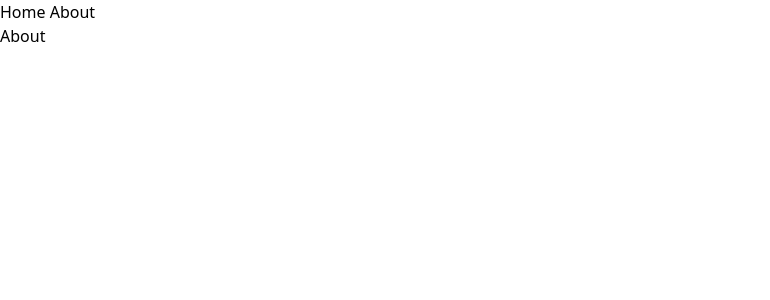
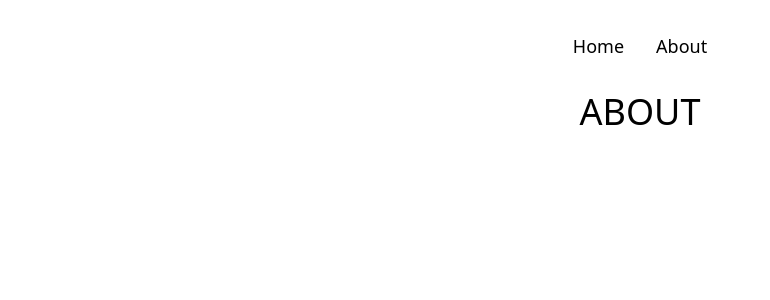
Before and after one commit to AbbasKagdi/sveltekit-pokedex, a SvelteKit app: page /about in a window 1280 px wide. Shown: the top 300 px of the page, without its empty margins (0-770 px from the left). Built offline with nearby package versions, Linux system fonts and the light colour scheme.

Commit message:
stable pokemon api fetch

```diff
--- a/src/components/nav.svelte
+++ b/src/components/nav.svelte
@@ -1,4 +1,4 @@
-<nav>
-    <a href="/">Home</a>
-    <a href="/about">About</a>
+<nav class="flex justify-center w-full">
+    <a class="mx-4 text-lg" href="/">Home</a>
+    <a class="mx-4 text-lg" href="/about">About</a>
 </nav>
--- /dev/null
+++ b/src/components/singleCard.svelte
@@ -0,0 +1,7 @@
+<script>
+    export let pokeman
+</script>
+<a class="p-6 bg-gray-100 text-gray-800 text-center rounded-md shadow-sm hover:shadow-md flex flex-col items-center" href={'/pokeman/${pokeman.id}'}>
+    <img class="h-40 w-40" src={pokeman.image} alt={pokeman.name}>
+    <h2 class="uppercase text-2xl">{pokeman.id}. {pokeman.name}</h2>
+</a>
--- a/src/routes/+layout.svelte
+++ b/src/routes/+layout.svelte
@@ -3,5 +3,7 @@
     import "../app.css";
 </script>
 
-<Nav />
-<slot />
+<div class="p-8 max-w-6xl mx-auto">
+    <Nav />
+    <slot />
+</div>
--- a/src/routes/+page.svelte
+++ b/src/routes/+page.svelte
@@ -1,15 +1,35 @@
 <script>
     import {pokemon} from "../stores/pokestore"
-    console.log($pokemon)
+    import SingleCard from "../components/singleCard.svelte";
+
+    let searchTerm = ""
+    let filteredPokemon = []
+
+    // react to the search term typed in the searchbar
+    $:{
+        console.log(searchTerm)
+        if(searchTerm){
+            // search the pokemon
+            // filteredPokemon = pokemon.filter(pokeman => pokemon.name.includes(searchTerm))
+        }
+        else{
+            // filteredPokemon = [... $pokemon]
+        }
+    }
 </script>
 
 <svelte:head>
     <title>Pokedex</title>
 </svelte:head>
 
+<h1 class="text-4xl text-center my-8 uppercase">Welcome to SvelteKit</h1>
 
-<h1>Welcome to SvelteKit</h1>
+<input bind:value={searchTerm} class="w-full rounded-md text-lg p-4 border-2 border-gray-200" type="text" placeholder="Search Pokemon" />
 
-{#each $pokemon as poke}
-    <p>{poke.name}</p>
-{/each}
+<!-- passing filtered prop to single pokemon card -->
+<div class="py-4 grid gap-4 md:grid-cols-2 grid-cols-1">
+    <!-- {#each $filteredPokemon as poke} -->
+    {#each $pokemon as poke}
+        <SingleCard pokeman={poke} />
+    {/each}
+</div>
--- a/src/routes/about/+page.svelte
+++ b/src/routes/about/+page.svelte
@@ -1 +1 @@
-<h1>About</h1>
+<h1 class="text-4xl text-center my-8 uppercase">About</h1>
--- a/src/stores/pokestore.js
+++ b/src/stores/pokestore.js
@@ -13,7 +13,7 @@ const fetchPokemon = async () => {
         return {
             name: data.name,
             id: index + 1,
-            image: 'https://raw.githubusercontent.com/pokeapi/sprites/master/sprites/pokemon/${index + 1}.png'
+            image: 'https://raw.githubusercontent.com/pokeapi/sprites/master/sprites/pokemon/'+(index + 1)+'.png'
         }
     })
     pokemon.set(loadedPokemon)
```
